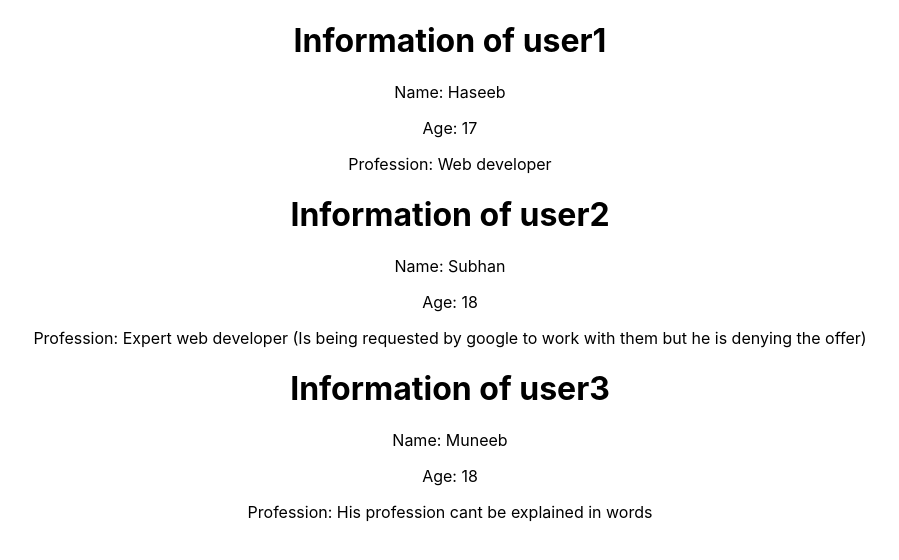
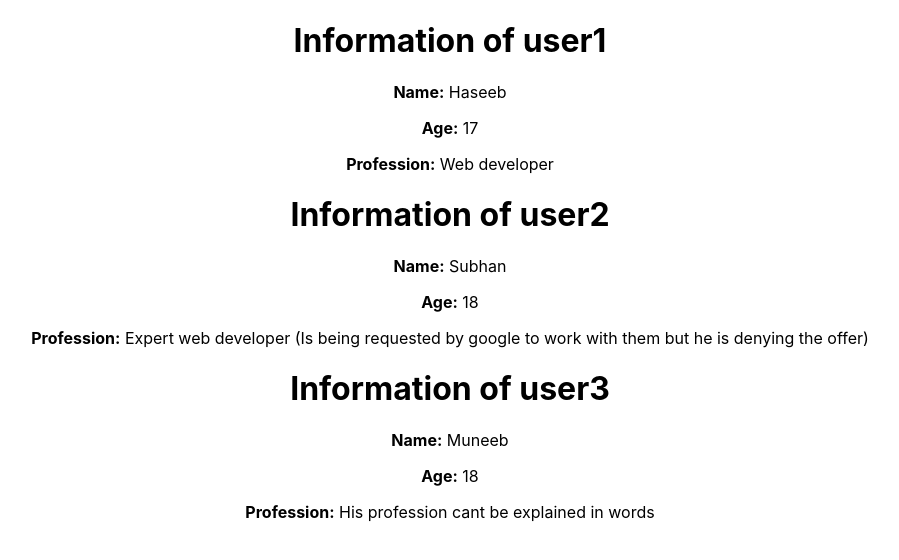
Before and after one commit to abdulhaseeb21/Basic-react-app, a React (Create React App) app: page / in a window 1280 px wide. Shown: the top 560 px of the page, without its empty margins (190-1089 px from the left). Built offline with nearby package versions, Linux system fonts and the light colour scheme.

Commit message:
Strong
add strong tag

```diff
--- a/src/component/Info.jsx
+++ b/src/component/Info.jsx
@@ -1,9 +1,9 @@
 const Info = ({ name, age, profession }) => {
     return(
         <div>
-            <p>Name: {name}</p>
-            <p>Age: {age}</p>
-            <p>Profession: {profession}</p>
+            <p><strong>Name:</strong> {name}</p>
+            <p><strong>Age:</strong> {age}</p>
+            <p><strong>Profession:</strong> {profession}</p>
         </div>
     )
 }
```
